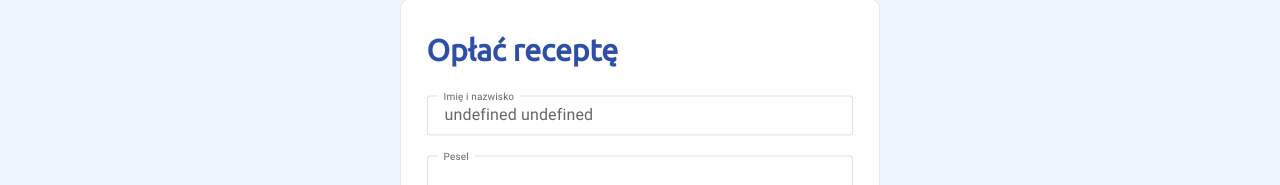
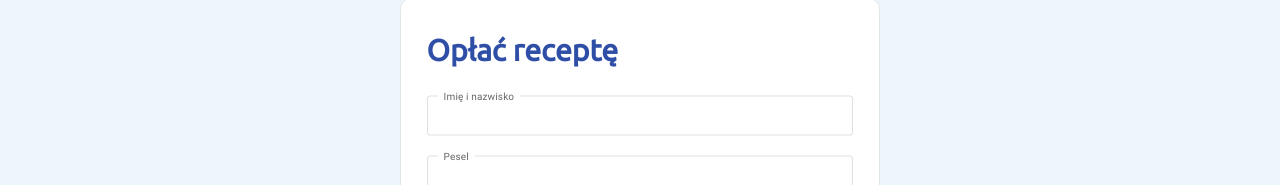
Before and after one commit to kajzerro/zaplacrecepte-front, a React (Create React App) app: page /r/1 in a window 1280 px wide. Shown: the part 136-321 px from the top of the page. Built offline with nearby package versions, Linux system fonts and the light colour scheme; no server answers.

Commit message:
Payment page v3

```diff
--- a/src/component/paymentPage/PaymentPage.js
+++ b/src/component/paymentPage/PaymentPage.js
@@ -49,7 +49,7 @@ function PaymentPage() {
 
                         <ZrInput
                             label={"Imię i nazwisko"}
-                            value={clientData.firstName + " " + clientData.lastName}
+                            value={clientData.firstName ? clientData.firstName + " " + clientData.lastName : ""}
                         />
                         <ZrInput
                             label={"Pesel"}
```
